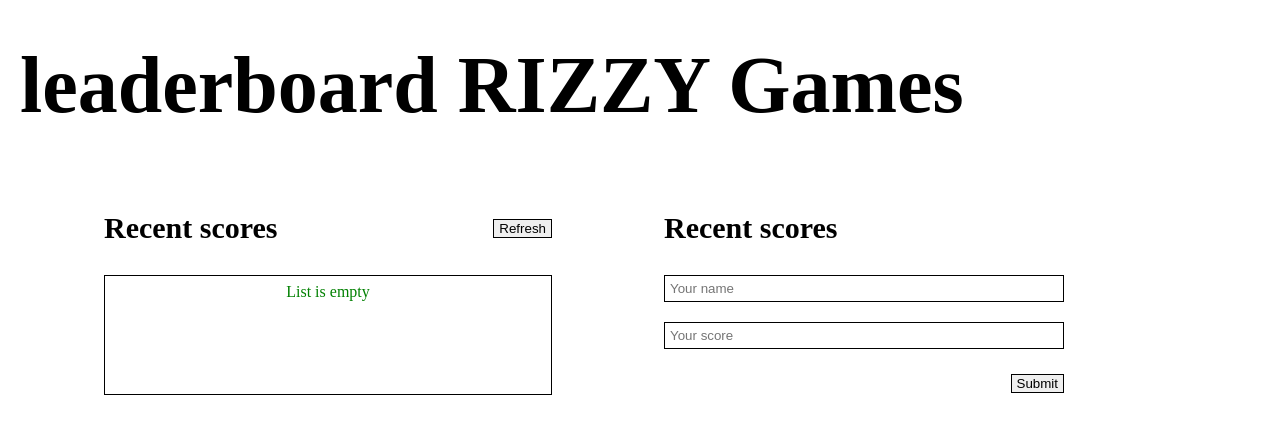
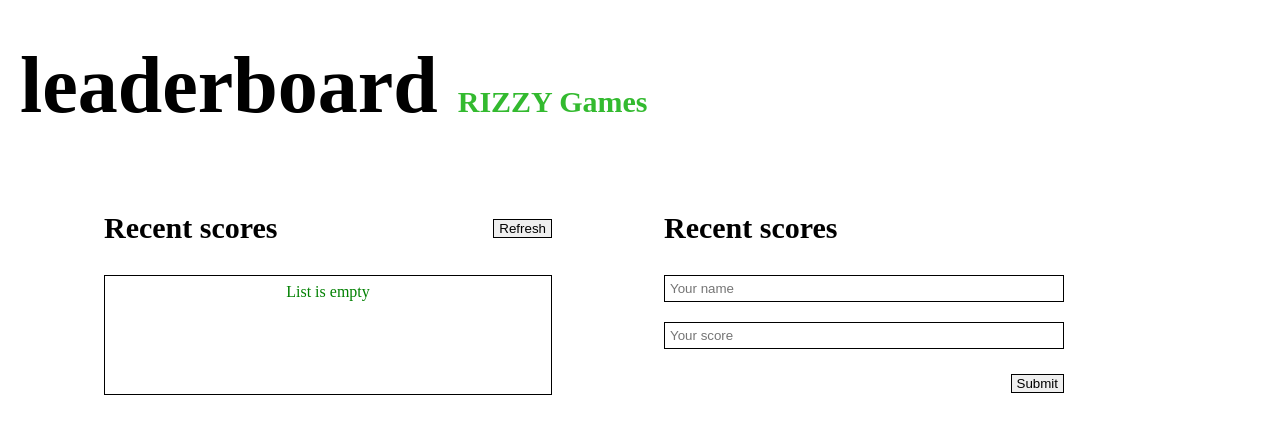
Before and after one commit to Elerqsousy/leaderboard-api, a website built with webpack: page src/index.html in a window 1280 px wide. Built offline with nearby package versions, Linux system fonts and the light colour scheme.

Commit message:
Changed styles to natch animation container

```diff
--- a/src/style.css
+++ b/src/style.css
@@ -3,6 +3,12 @@
 .page-title {
   font-size: 80px;
   margin: 40px 20px 80px;
+}
+
+.smaller {
+  font-size: 30px;
+  width: fit-content;
+  color: rgb(51, 186, 47);
 }
 
 .article-container {
```
